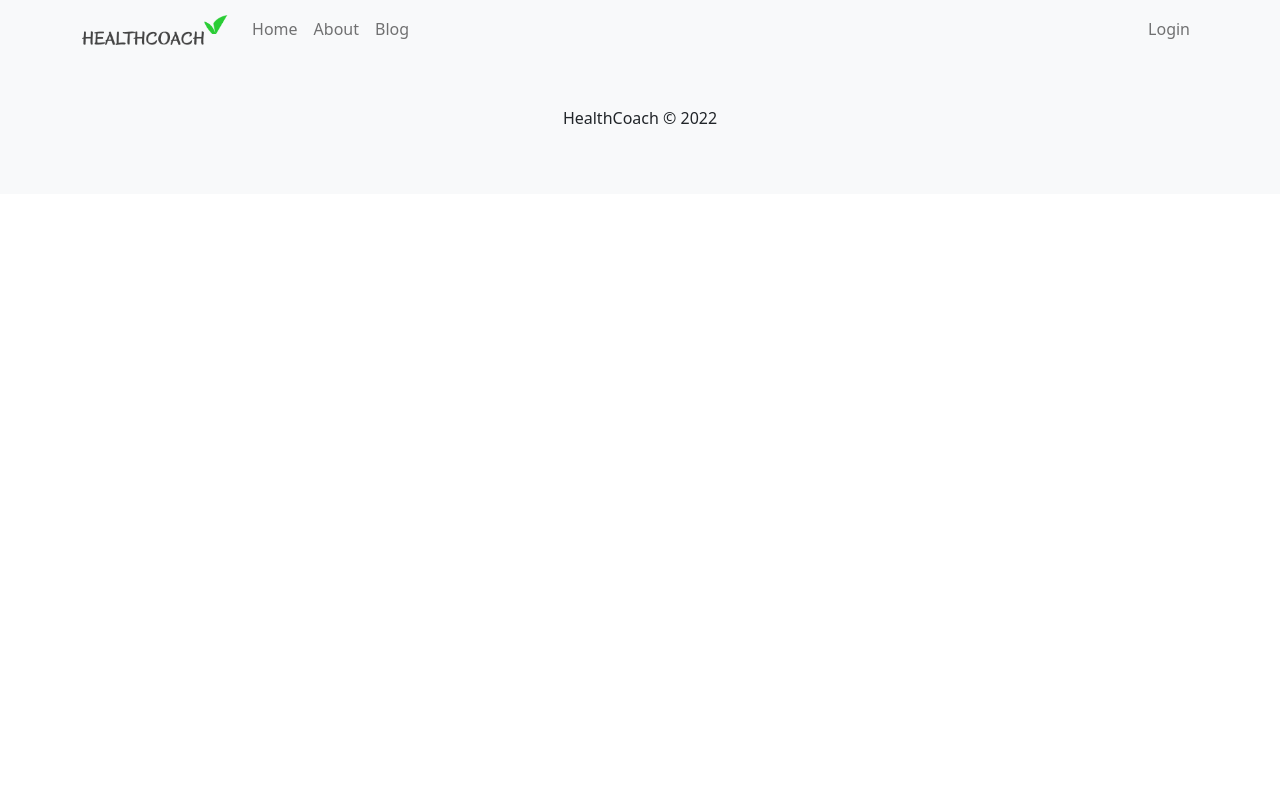
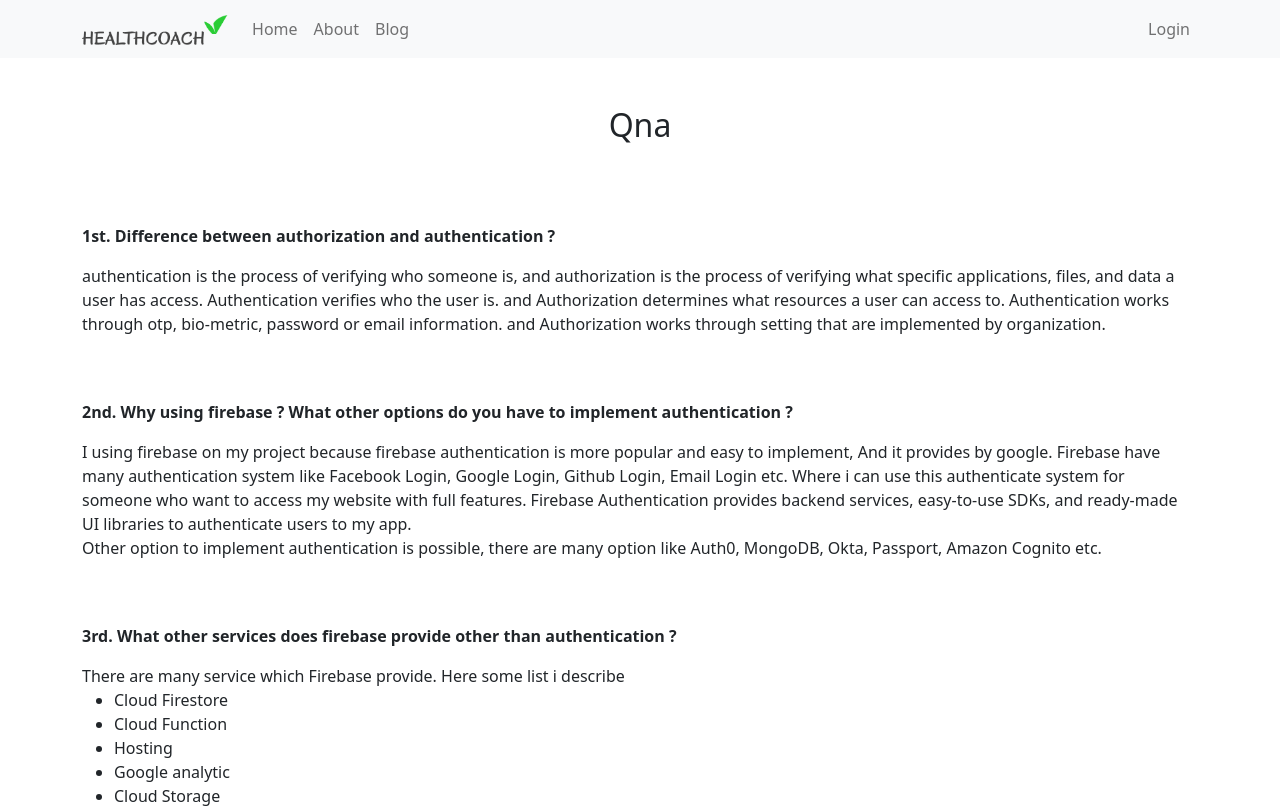
Before and after one commit to mihirkr17/independent-service-provider, a React (Create React App) app: page /blog in a window 1280 px wide. Shown: the top 808 px of the page. Built offline with nearby package versions, Linux system fonts and the light colour scheme; no server answers.

Commit message:
added blog and about me section

```diff
--- /dev/null
+++ b/src/Components/Pages/About/About.css
@@ -0,0 +1,3 @@
+.about__section {
+   height: 80vh;
+}
--- a/src/Components/Pages/About/About.js
+++ b/src/Components/Pages/About/About.js
@@ -1,10 +1,23 @@
 import React from 'react';
+import './About.css';
 
 const About = () => {
    return (
-      <div>
-         This is about page
-      </div>
+      <section className='about__section py-5'>
+            <div className="container">
+               <h2 className='text-center py-4'>Simple Information About Me</h2>
+
+               <article className="about_content">
+                  <p>
+                     Hi, I'm Mihir! I'm from Bangladesh. I've a big dream to become a good and skilled full stack web developer.
+                     That's why i learning code day by day to full fill my dream. So my first goal is to acquiring knowledge
+                     about how to code and how to make simple website with some technology, Second goal is learning web server and how make dynamic
+                     website with server site language because i want to be a full stack developer. After all my final goal is want to get a good job where
+                     i can implement my great knowledge about web development.
+                  </p>
+               </article>
+            </div>
+      </section>
    );
 };
 
--- a/src/Components/Pages/Blog/Blog.js
+++ b/src/Components/Pages/Blog/Blog.js
@@ -2,9 +2,63 @@ import React from 'react';
 
 const Blog = () => {
    return (
-      <div>
+      <section className='blog__section' style={{ minHeight: "80vh" }}>
+         <div className="container">
+            <h2 className="text-center py-5">
+               Qna
+            </h2>
+            <div className="row">
+               <div className="col-lg-12 py-4">
+                  <article className="qna">
+                     <strong>1st. Difference between authorization and authentication ?</strong>
+                     <p className='pt-3'>
+                        authentication is the process of verifying who someone is, and authorization
+                        is the process of verifying what specific applications, files, and data a user has access.
+                        Authentication verifies who the user is. and Authorization determines what resources a user can access to.
+                        Authentication works through otp, bio-metric, password or email information. and Authorization works through setting that
+                        are implemented by organization.
+                     </p>
+                  </article>
+               </div>
 
-      </div>
+               <div className="col-lg-12 py-4">
+                  <article className="qna">
+                     <strong>2nd. Why using firebase ? What other options do you have to implement authentication ?</strong>
+                     <p className='pt-3'>
+                        I using firebase on my project because firebase authentication is more popular and easy to implement,
+                        And it provides by google. Firebase have many authentication system like Facebook Login, Google Login,
+                        Github Login, Email Login etc.
+                        Where i can use this authenticate system for someone who want to access my website with full features.
+                        Firebase Authentication provides backend services, easy-to-use SDKs,
+                        and ready-made UI libraries to authenticate users to my app.
+                        <br />
+                        Other option to implement authentication is possible, there are many option like
+                        Auth0, MongoDB, Okta, Passport, Amazon Cognito etc.
+                     </p>
+                  </article>
+               </div>
+
+               <div className="col-lg-12 py-4">
+                  <article className="qna">
+                     <strong>3rd. What other services does firebase provide other than authentication ?</strong>
+                     <p className='pt-3'>
+                        There are many service which Firebase provide.
+                        Here some list i describe
+                        <ul>
+                           <li>Cloud Firestore</li>
+                           <li>Cloud Function</li>
+                           <li>Hosting</li>
+                           <li>Google analytic</li>
+                           <li>Cloud Storage</li>
+                           <li>Cloud Messaging</li>
+                           <li>Realtime Database</li>
+                        </ul>
+                     </p>
+                  </article>
+               </div>
+            </div>
+         </div>
+      </section>
    );
 };
 
--- a/src/Components/Shared/Header/Header.js
+++ b/src/Components/Shared/Header/Header.js
@@ -22,7 +22,7 @@ const Header = () => {
                <Nav className="me-auto">
                   <Nav.Link as={Link} to="/">Home</Nav.Link>
                   <Nav.Link as={Link} to="/about">About</Nav.Link>
-                  <Nav.Link href="/blog">Blog</Nav.Link>
+                  <Nav.Link as={Link} to="/blog">Blog</Nav.Link>
                </Nav>
                <Nav>
                   {
```
